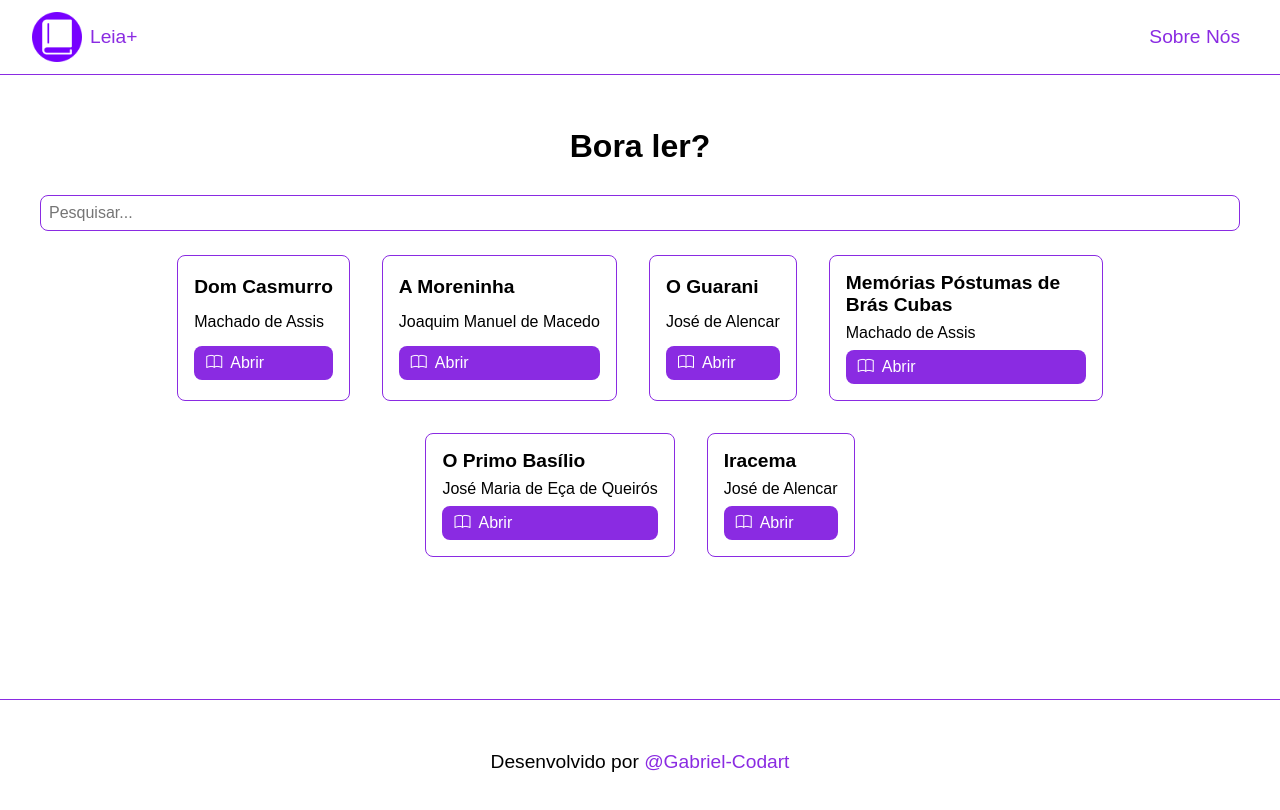
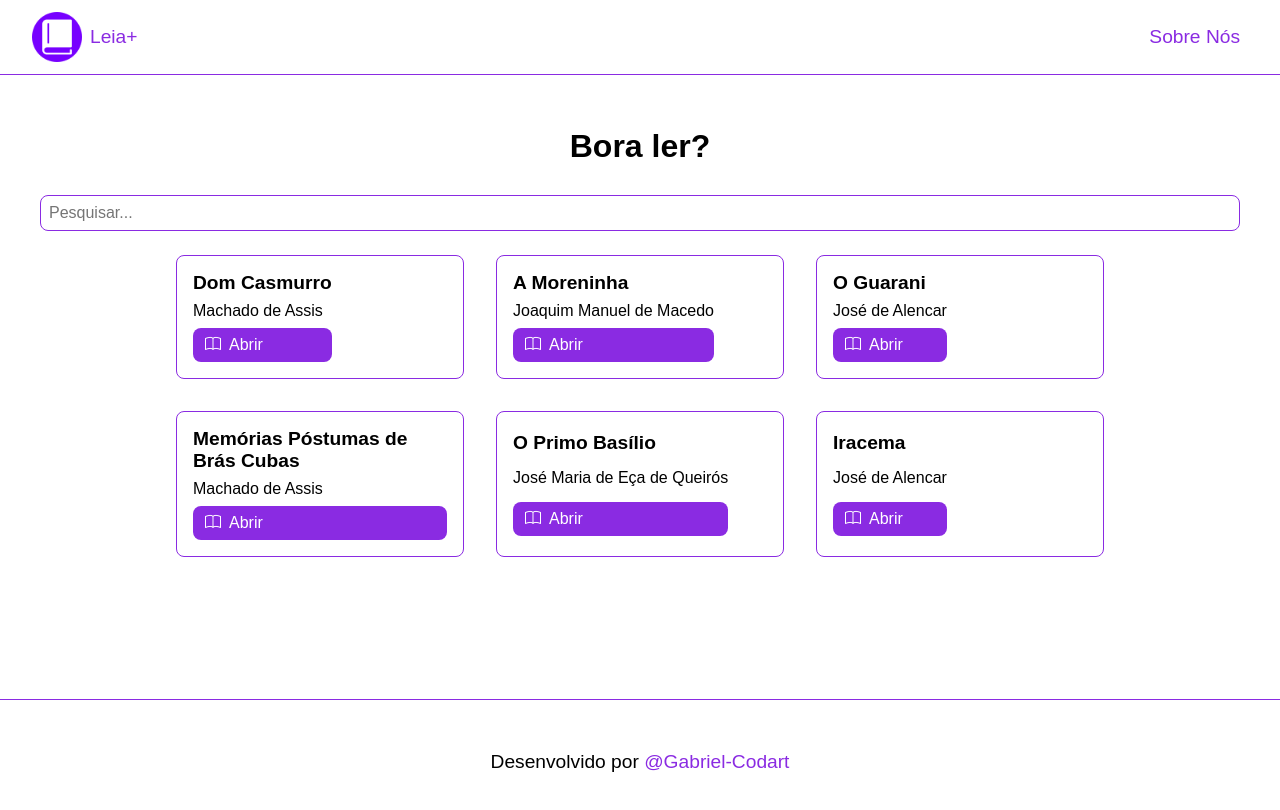
Before and after one commit to gabriel-codart/LeiaMais, a React (Vite) app: page / in a window 1280 px wide. Shown: the top 810 px of the page. Built offline with nearby package versions, Linux system fonts and the light colour scheme; a web font is replaced by a local one.

Commit message:
Alterando estilização das Listas

```diff
--- a/src/components/container/style.css
+++ b/src/components/container/style.css
@@ -1,8 +1,5 @@
 .container{
     display: grid;
-
-    height: auto;
-    max-width: 15rem;
 
     justify-content: start;
     align-items: center;
--- a/src/components/list/style.css
+++ b/src/components/list/style.css
@@ -10,8 +10,8 @@
     }
 
     & ul{
-        display: flex;
-        flex-wrap: wrap;
+        display: grid;
+        grid-template-columns: repeat(auto-fill, 20rem);
         justify-content: center;
         list-style: none;
         padding: 0;
```
